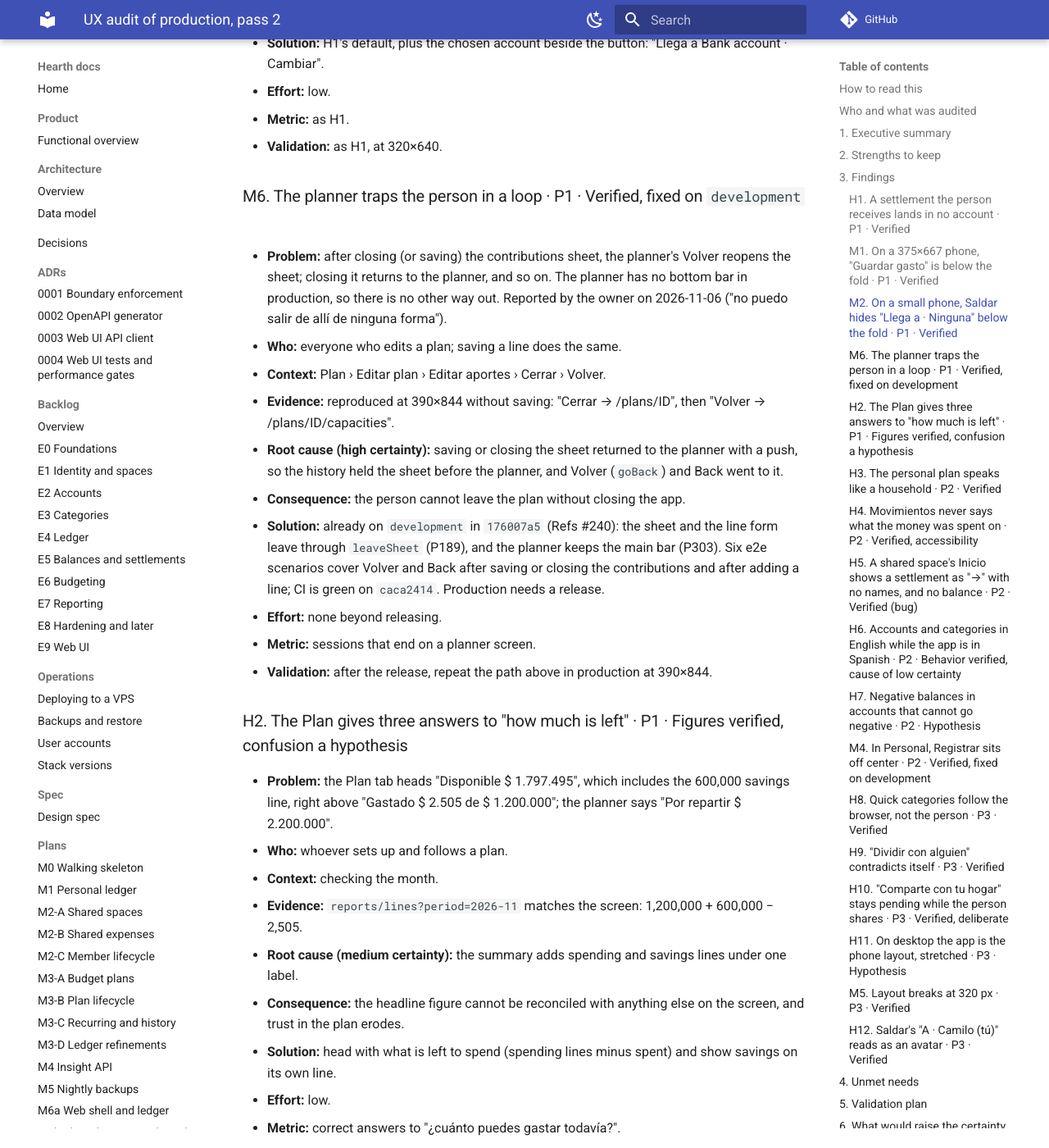
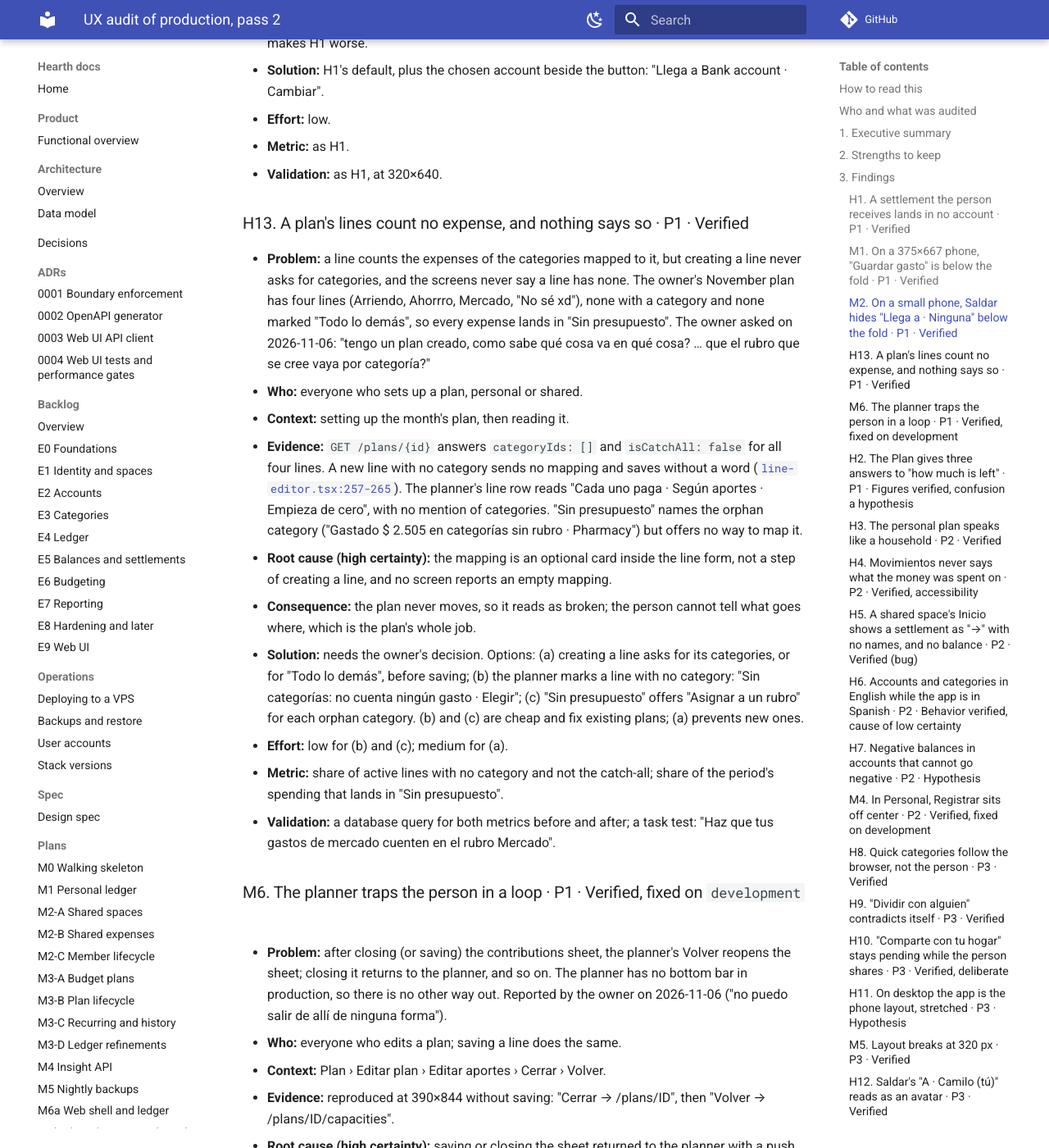
Before and after one commit to Facabore/Hearth, an MkDocs documentation site: the page built from docs/design/2026-11-06-ux-audit-production.md, in a window 1280 px wide and 1400 px high, scrolled down 4039 px. Shown: the whole window at 82% size. Built offline with MkDocs 1.6.1 and Material for MkDocs 9.7.7, drawn with Linux system fonts in a browser that asks for light colours; comment, search, counter and statistics services are not loaded; some of the changed text lies outside the part shown.

Commit message:
docs(design): record plan lines with no category as H13, and M4 and M6 as released (Refs #262, #264)

```diff
--- a/docs/design/2026-11-06-ux-audit-production.md
+++ b/docs/design/2026-11-06-ux-audit-production.md
@@ -1,7 +1,7 @@
 # UX audit of production, pass 2
 
-- **Status:** Diagnosis, pass 2 (2026-11-06). No finding has an issue yet, and no recommendation is approved: each one needs the owner's decision before it reaches the board.
-- **Build audited:** production at https://hearth-test.duckdns.org/ on 2026-11-06. It does not yet carry `547059b6` and `176007a5` from `development` (the centered Registrar in Personal, finding M4).
+- **Status:** Diagnosis, pass 2 (2026-11-06). M4 and M6 are fixed and released (main `f84f69c1`). H13 is on the board as #264, waiting for the owner to pick its solution. The other recommendations need the owner's decision before they reach the board.
+- **Build audited:** production at https://hearth-test.duckdns.org/ on 2026-11-06, before the release of main `f84f69c1` that same day, which fixed M4 and M6.
 - **Method:** heuristic and task-based audit of the live app, signed in as the owner's own account. The numbers on screen were checked against `/api/v1`, and each root cause against the code. Desktop pass in Chrome at 1536×730; mobile pass in the desktop app's built-in browser with viewport emulation at 390×844, 375×667 and 320×640 (dark theme). DOM measurements per screen: horizontal overflow, targets under 44 px, the save button against the fold, a way back.
 - **Nothing was written:** every form was walked up to its save button and closed. Sign-up, onboarding and invitations were not audited, because they need signing out or creating accounts.
 - **Related:** [pass 1, 2026-10-28](2026-10-28-ux-audit.md) audited `development` locally with seeded personas. This pass checks what reached production and what changed since.
@@ -34,7 +34,8 @@ The weak points are again about **trust in the numbers**:
 1. A settlement the person receives **lands in no account by default**, and on a small phone the choice sits below the fold (H1, M2). The owner's net worth reads 3,500,000 lower than it is.
 2. On a 375×667 phone, **"Guardar gasto" is below the fold** of the record sheet (M1).
 3. The Plan answers "how much is left" with **three different figures** (H2).
-4. The planner **traps the person in a loop** between itself and the contributions sheet (M6). It is fixed on `development` and waits for a release.
+4. The planner **traps the person in a loop** between itself and the contributions sheet (M6). Fixed and released on 2026-11-06 (main `f84f69c1`).
+5. **A plan's lines count no expense** when they have no category, and nothing says so (H13).
 
 ## 2. Strengths to keep
 
@@ -92,6 +93,19 @@ Ordered by priority. H = found on desktop, M = found on the mobile pass. Fields
 - **Metric:** as H1.
 - **Validation:** as H1, at 320×640.
 
+### H13. A plan's lines count no expense, and nothing says so · P1 · Verified
+
+- **Problem:** a line counts the expenses of the categories mapped to it, but creating a line never asks for categories, and the screens never say a line has none. The owner's November plan has four lines (Arriendo, Ahorrro, Mercado, "No sé xd"), none with a category and none marked "Todo lo demás", so every expense lands in "Sin presupuesto". The owner asked on 2026-11-06: "tengo un plan creado, como sabe qué cosa va en qué cosa? … que el rubro que se cree vaya por categoría?"
+- **Who:** everyone who sets up a plan, personal or shared.
+- **Context:** setting up the month's plan, then reading it.
+- **Evidence:** `GET /plans/{id}` answers `categoryIds: []` and `isCatchAll: false` for all four lines. A new line with no category sends no mapping and saves without a word ([`line-editor.tsx:257-265`](https://github.com/Facabore/Hearth/blob/development/src/modules/budgeting/ui/line-editor/line-editor.tsx#L257-L265)). The planner's line row reads "Cada uno paga · Según aportes · Empieza de cero", with no mention of categories. "Sin presupuesto" names the orphan category ("Gastado $ 2.505 en categorías sin rubro · Pharmacy") but offers no way to map it.
+- **Root cause (high certainty):** the mapping is an optional card inside the line form, not a step of creating a line, and no screen reports an empty mapping.
+- **Consequence:** the plan never moves, so it reads as broken; the person cannot tell what goes where, which is the plan's whole job.
+- **Solution:** needs the owner's decision. Options: (a) creating a line asks for its categories, or for "Todo lo demás", before saving; (b) the planner marks a line with no category: "Sin categorías: no cuenta ningún gasto · Elegir"; (c) "Sin presupuesto" offers "Asignar a un rubro" for each orphan category. (b) and (c) are cheap and fix existing plans; (a) prevents new ones.
+- **Effort:** low for (b) and (c); medium for (a).
+- **Metric:** share of active lines with no category and not the catch-all; share of the period's spending that lands in "Sin presupuesto".
+- **Validation:** a database query for both metrics before and after; a task test: "Haz que tus gastos de mercado cuenten en el rubro Mercado".
+
 ### M6. The planner traps the person in a loop · P1 · Verified, fixed on `development`
 
 - **Problem:** after closing (or saving) the contributions sheet, the planner's Volver reopens the sheet; closing it returns to the planner, and so on. The planner has no bottom bar in production, so there is no other way out. Reported by the owner on 2026-11-06 ("no puedo salir de allí de ninguna forma").
@@ -100,10 +114,9 @@ Ordered by priority. H = found on desktop, M = found on the mobile pass. Fields
 - **Evidence:** reproduced at 390×844 without saving: "Cerrar → /plans/ID", then "Volver → /plans/ID/capacities".
 - **Root cause (high certainty):** saving or closing the sheet returned to the planner with a push, so the history held the sheet before the planner, and Volver (`goBack`) and Back went to it.
 - **Consequence:** the person cannot leave the plan without closing the app.
-- **Solution:** already on `development` in `176007a5` (Refs #240): the sheet and the line form leave through `leaveSheet` (P189), and the planner keeps the main bar (P303). Six e2e scenarios cover Volver and Back after saving or closing the contributions and after adding a line; CI is green on `caca2414`. Production needs a release.
-- **Effort:** none beyond releasing.
+- **Solution:** `176007a5` (Refs #240): the sheet and the line form leave through `leaveSheet` (P189), and the planner keeps the main bar (P303). Six e2e scenarios cover Volver and Back after saving or closing the contributions and after adding a line.
+- **Status:** released on 2026-11-06 (PR #263, main `f84f69c1`). In production at 390×844, Editar aportes › Cerrar › Volver lands on Plan, and Back after Cerrar does too.
 - **Metric:** sessions that end on a planner screen.
-- **Validation:** after the release, repeat the path above in production at 390×844.
 
 ### H2. The Plan gives three answers to "how much is left" · P1 · Figures verified, confusion a hypothesis
 
@@ -189,9 +202,8 @@ Ordered by priority. H = found on desktop, M = found on the mobile pass. Fields
 - **Who:** every personal user, on every screen with the bar.
 - **Evidence:** DOM measurement at 390×844.
 - **Root cause (high certainty):** a four-item bar with the button third.
-- **Solution:** already on `development` (`547059b6`, `176007a5`); it needs a release.
-- **Effort:** none beyond deploying.
-- **Validation:** recheck at 390 px after the release.
+- **Solution:** `547059b6` and `176007a5`: the personal bar has five slots, Saldos included.
+- **Status:** released on 2026-11-06 (main `f84f69c1`); in production "+" now sits at x = 195 of 390.
 
 ### H8. Quick categories follow the browser, not the person · P3 · Verified
 
```
